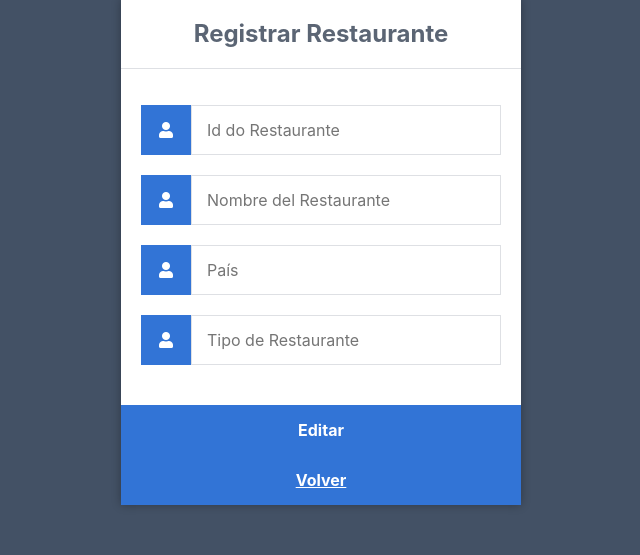
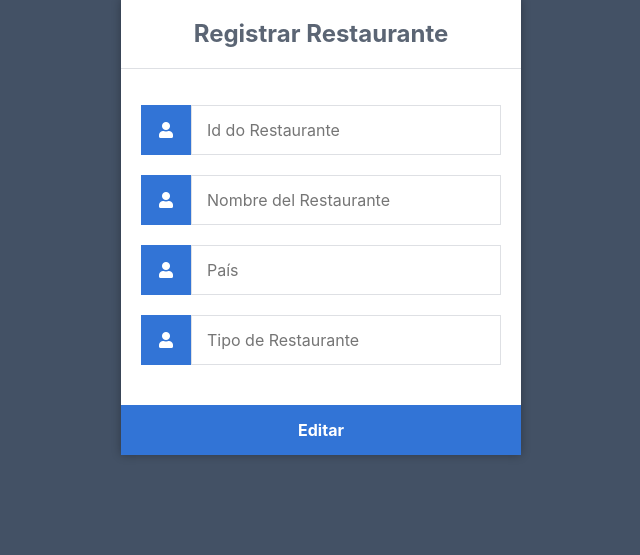
Before and after one commit to UberW0lf/pythonlogin, a Flask app: page /pythonlogin/home/editrestaurant in a window 1280 px wide. Shown: the part 101-656 px from the top of the page, without its empty margins (319-959 px from the left). Run offline with Flask 2, Linux system fonts and the light colour scheme; the visitor is signed in with stand-in values (Sample User, id 1); some libraries are stand-ins or nearby versions.

Commit message:
Revert "boton volver"
This reverts commit 238f3a5a8c0c5b387919dfb583ef1889875ed5c5.

```diff
--- a/static/style.css
+++ b/static/style.css
@@ -9,20 +9,6 @@ body {
     background-color: #435165;
     margin: 0;
 }
-
-.editrestaurant a, .registerrestaurant a, .deleterestaurant a, .readrestaurant a {
-    justify-content: center;
-    display: flex;
-    width: 100%;
-    padding: 15px;
-    background-color: #3274d6;
-    border: 0;
-    cursor: pointer;
-    font-weight: bold;
-    color: #ffffff;
-    transition: background-color 0.2s;
-}
-
 .login, .register, .registerrestaurant, .deleterestaurant, .editrestaurant {
     width: 400px;
     background-color: #ffffff;
--- a/templates/deleterestaurant.html
+++ b/templates/deleterestaurant.html
@@ -18,7 +18,6 @@
 				<div class="msg">{{ msg }}</div>
 				<input type="submit" value="Delete">
 			</form>
-			<a href="{{ url_for('home') }}"></i>Volver</a>
 		</div>
 	</body>
 </html>
--- a/templates/editrestaurant.html
+++ b/templates/editrestaurant.html
@@ -29,7 +29,6 @@
 				<div class="msg">{{ msg }}</div>
 				<input type="submit" value="Editar">
 			</form>
-			<a href="{{ url_for('home') }}"></i>Volver</a>
 		</div>
 	</body>
 </html>
--- a/templates/registerrestaurant.html
+++ b/templates/registerrestaurant.html
@@ -25,7 +25,6 @@
 				<div class="msg">{{ msg }}</div>
 				<input type="submit" value="Registrar">
 			</form>
-			<a href="{{ url_for('home') }}"></i>Volver</a>
 		</div>
 	</body>
 </html>
```
